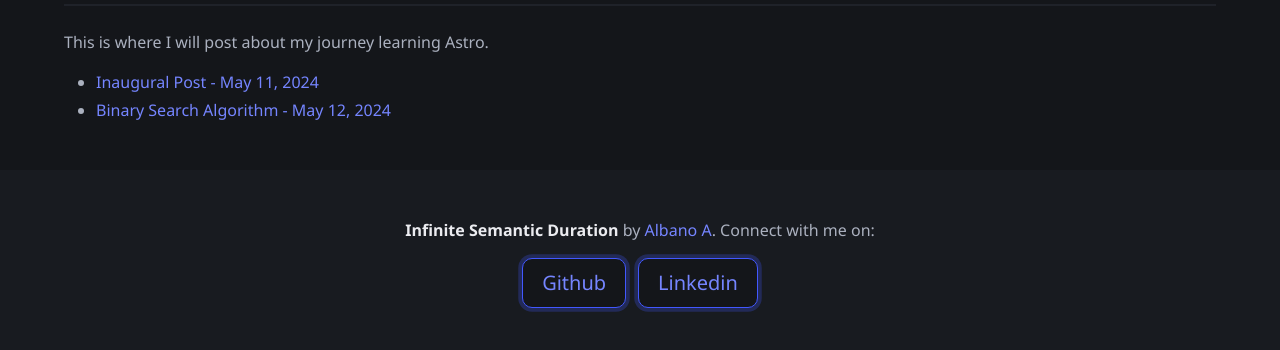
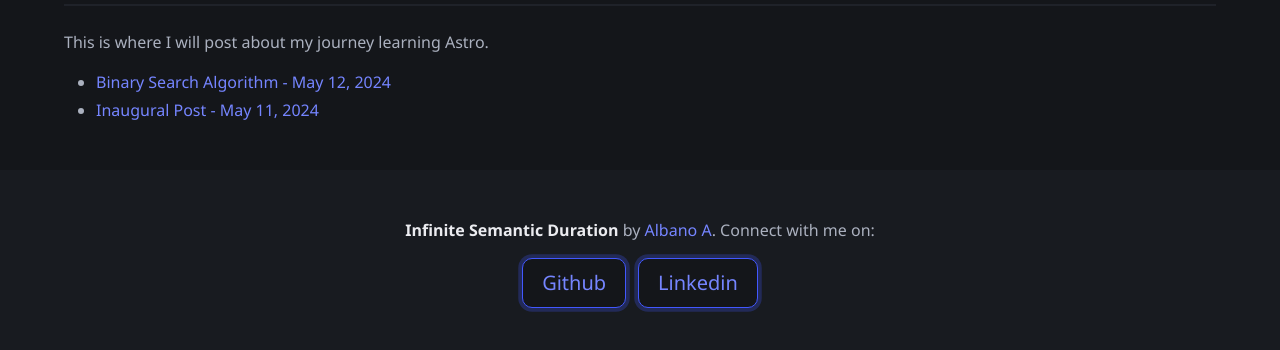
Before and after one commit to albano-a/infinite-semantic-duration, an Astro site: page /blog in a window 1280 px wide. Shown: the part 178-528 px from the top of the page. Built offline with nearby package versions, Linux system fonts and the light colour scheme; Astro itself is replaced by a stand-in of ours; a web font is replaced by a local one.

Commit message:
refactor: Reverse order of blog posts in blog page

```diff
--- a/src/pages/blog.astro
+++ b/src/pages/blog.astro
@@ -11,7 +11,9 @@ const pageTitle = "My Astro Learning Blog";
   <p>This is where I will post about my journey learning Astro.</p>
   <ul>
     {
-      allPosts.map((post) => (
+      [...allPosts]
+        .reverse()
+        .map((post) => (
           <BlogPost
             url={post.url}
             title={post.frontmatter.title}
```
Lines whose indentation alone changed are shown as unchanged.
